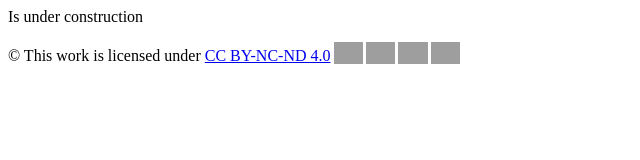
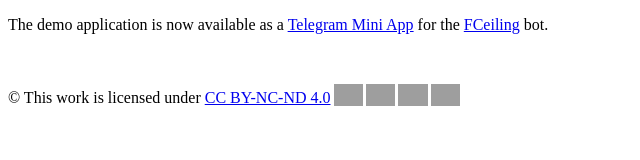
Before and after one commit to FCeiling/fceiling.github.io, a plain HTML site: page index.html in a window 1280 px wide. Shown: the whole page, without its empty margins (0-640 px from the left). Drawn offline with Linux system fonts and the light colour scheme; grey boxes are pictures that could not be loaded.

Commit message:
Update index.html

```diff
--- a/index.html
+++ b/index.html
@@ -8,7 +8,7 @@
   <meta name="viewport" content="width=device-width, initial-scale=1.0, user-scalable=no">
 </head>
 <body>
-  Is under construction
+  <p>The demo application is now available as a <a href="https://core.telegram.org/bots/webapps" target="_blank">Telegram Mini App</a> for the <a href="https://t.me/FCeiling_bot" target="_blank">FCeiling</a> bot.</p>
   <br>
   <p xmlns:cc="http://creativecommons.org/ns#" >© This work is licensed under <a href="https://creativecommons.org/licenses/by-nc-nd/4.0/?ref=chooser-v1" target="_blank" rel="license noopener noreferrer" style="display:inline-block;">CC BY-NC-ND 4.0<img style="height:22px!important;margin-left:3px;vertical-align:text-bottom;" src="https://mirrors.creativecommons.org/presskit/icons/cc.svg?ref=chooser-v1" alt=""><img style="height:22px!important;margin-left:3px;vertical-align:text-bottom;" src="https://mirrors.creativecommons.org/presskit/icons/by.svg?ref=chooser-v1" alt=""><img style="height:22px!important;margin-left:3px;vertical-align:text-bottom;" src="https://mirrors.creativecommons.org/presskit/icons/nc.svg?ref=chooser-v1" alt=""><img style="height:22px!important;margin-left:3px;vertical-align:text-bottom;" src="https://mirrors.creativecommons.org/presskit/icons/nd.svg?ref=chooser-v1" alt=""></a></p>
 </body>
```
